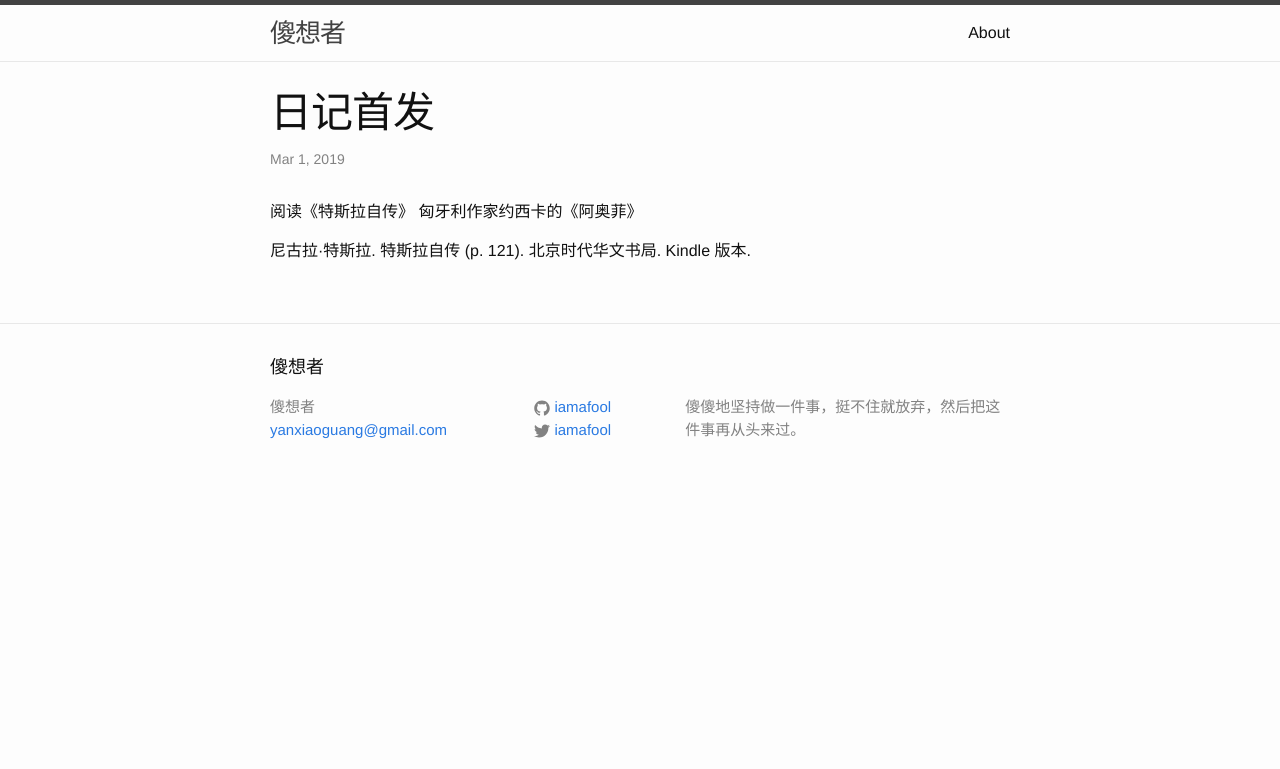
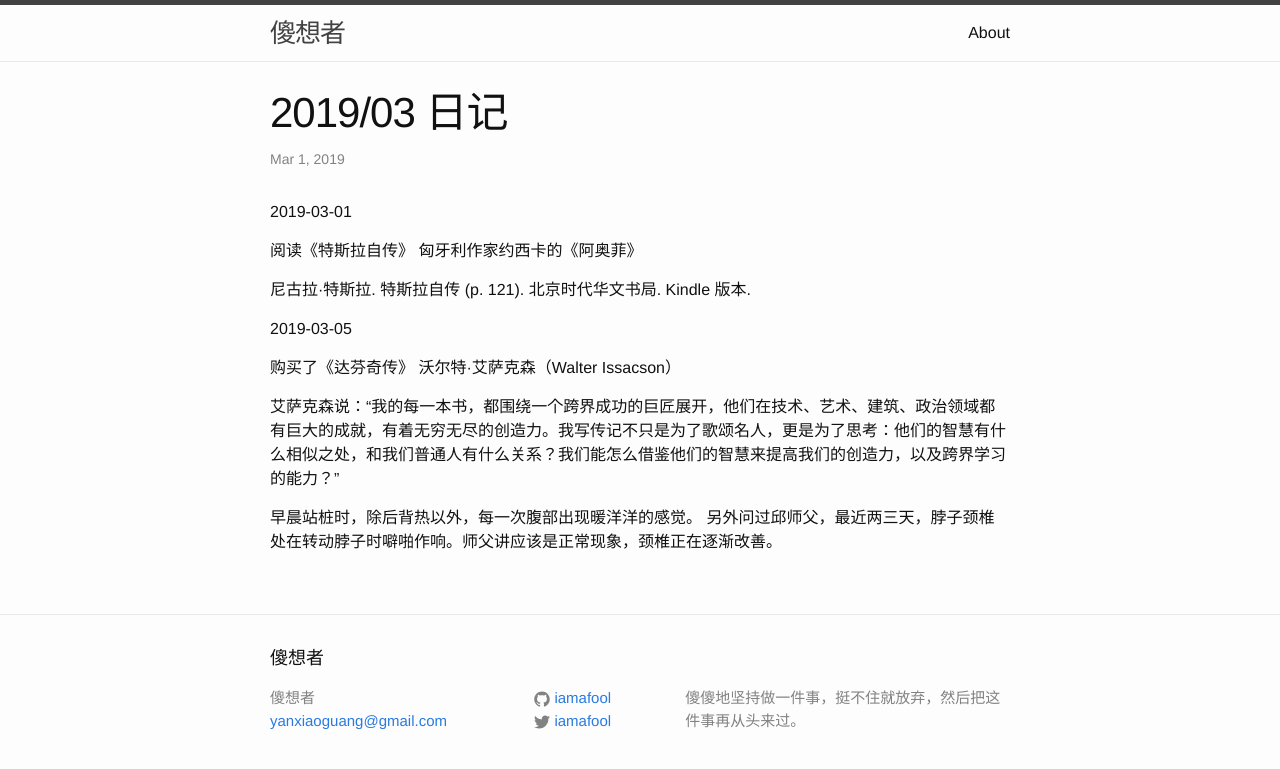
Before and after one commit to iamafool/iamafool.github.io, a Jekyll site: the page built from _posts/2019-03-01-diary.markdown, in a window 1280 px wide. Shown: the top 769 px of the page. Built offline with Jekyll 4.4.1, drawn with Linux system fonts in a browser that asks for light colours; comment, search, counter and statistics services are not loaded.

Commit message:
Update 2019-03-01-diary.markdown

```diff
--- a/_posts/2019-03-01-diary.markdown
+++ b/_posts/2019-03-01-diary.markdown
@@ -1,10 +1,22 @@
 ---
 layout: post
-title: "日记首发"
+title: "2019/03 日记"
 date:   2019-03-01 16:40:00 +0800
 categories: 日记
 ---
+2019-03-01
+
 阅读《特斯拉自传》
 匈牙利作家约西卡的《阿奥菲》
 
 尼古拉·特斯拉. 特斯拉自传 (p. 121). 北京时代华文书局. Kindle 版本.
+
+2019-03-05
+
+购买了《达芬奇传》
+沃尔特·艾萨克森（Walter Issacson）
+
+艾萨克森说：“我的每一本书，都围绕一个跨界成功的巨匠展开，他们在技术、艺术、建筑、政治领域都有巨大的成就，有着无穷无尽的创造力。我写传记不只是为了歌颂名人，更是为了思考：他们的智慧有什么相似之处，和我们普通人有什么关系？我们能怎么借鉴他们的智慧来提高我们的创造力，以及跨界学习的能力？”
+
+早晨站桩时，除后背热以外，每一次腹部出现暖洋洋的感觉。
+另外问过邱师父，最近两三天，脖子颈椎处在转动脖子时噼啪作响。师父讲应该是正常现象，颈椎正在逐渐改善。
```
